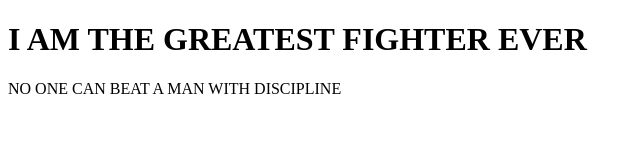
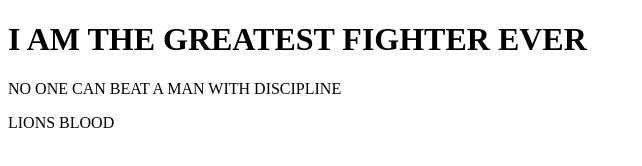
Before and after one commit to mukuldave21/justtesting, a plain HTML site: page index.html in a window 1280 px wide. Shown: the whole page, without its empty margins (0-642 px from the left). Drawn offline with Linux system fonts and the light colour scheme.

Commit message:
testing git

```diff
--- a/index.html
+++ b/index.html
@@ -4,6 +4,7 @@
 
 <h1> I AM THE GREATEST FIGHTER EVER</h1>
 <p>  NO ONE CAN BEAT A MAN WITH DISCIPLINE</p>
+<p>  LIONS BLOOD</p>
 
 </body>
 </html>
```
